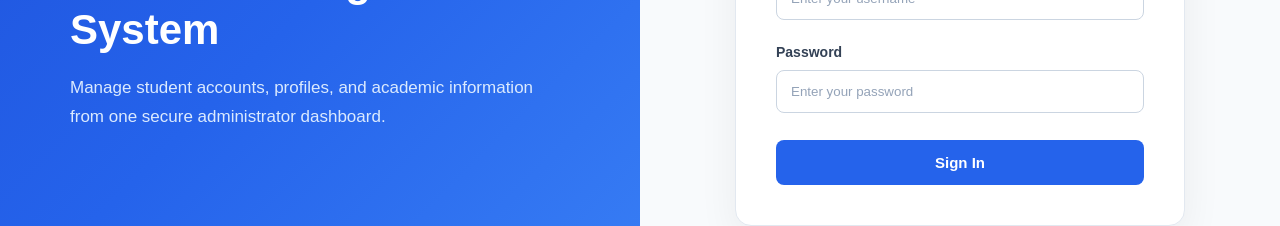
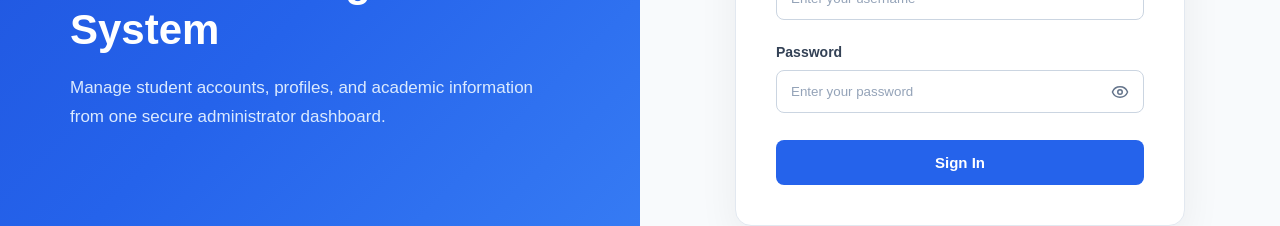
Before and after one commit to sangeerththanan-academic/student-management-system, a React (Vite) app in the folder frontend/: page /login in a window 1280 px wide. Shown: the part 404-630 px from the top of the page. Built offline with nearby package versions, Linux system fonts and the light colour scheme; no server answers.

Commit message:
feat: add password visibility toggle to login and student forms

```diff
--- a/frontend/src/components/LoginFormSection.jsx
+++ b/frontend/src/components/LoginFormSection.jsx
@@ -1,9 +1,11 @@
 import { useState } from "react";
+import { Eye, EyeOff } from "lucide-react";
 
 function LoginFormSection({ onSubmit, loading, error }) {
 
     const [username, setUsername] = useState("");
     const [password, setPassword] = useState("");
+    const [showPassword, setShowPassword] = useState(false);
 
     const handleSubmit = (event) => {
         event.preventDefault();
@@ -72,9 +74,10 @@ function LoginFormSection({ onSubmit, loading, error }) {
                             Password
                         </label>
 
+                        <div className="password-input-wrapper">
                             <input
                                 id="password"
-                            type="password"
+                                type={showPassword ? "text" : "password"}
                                 value={password}
                                 onChange={(event) =>
                                     setPassword(event.target.value)
@@ -84,6 +87,20 @@ function LoginFormSection({ onSubmit, loading, error }) {
                                 disabled={loading}
                                 required
                             />
+                            <button
+                                type="button"
+                                className="password-visibility-toggle"
+                                aria-label={showPassword ? "Hide password" : "Show password"}
+                                aria-pressed={showPassword}
+                                onClick={() => setShowPassword((visible) => !visible)}
+                                disabled={loading}
+                            >
+                                {showPassword
+                                    ? <EyeOff size={18} aria-hidden="true" />
+                                    : <Eye size={18} aria-hidden="true" />
+                                }
+                            </button>
+                        </div>
 
                     </div>
 
--- a/frontend/src/components/StudentFormModal.jsx
+++ b/frontend/src/components/StudentFormModal.jsx
@@ -1,4 +1,5 @@
 import { useEffect, useState } from "react";
+import { Eye, EyeOff } from "lucide-react";
 
 import apiRequest from "../services/api";
 
@@ -28,6 +29,7 @@ function StudentFormModal({
     const [formError, setFormError] = useState("");
     const [fieldErrors, setFieldErrors] = useState({});
     const [touched, setTouched] = useState({});
+    const [showPassword, setShowPassword] = useState(false);
 
     // Reset form when editingStudent changes or modal opens
     useEffect(() => {
@@ -56,6 +58,7 @@ function StudentFormModal({
         setFormError("");
         setFieldErrors({});
         setTouched({});
+        setShowPassword(false);
     }, [editingStudent, show]);
 
 
@@ -455,19 +458,36 @@ function StudentFormModal({
 
                 {!editingStudent && (
                     <div className="form-group">
-                        <label>
+                        <label htmlFor="sf-password">
                             Password
                         </label>
 
+                        <div className="password-input-wrapper">
                             <input
-                            type="password"
+                                id="sf-password"
+                                type={showPassword ? "text" : "password"}
                                 name="password"
                                 value={formData.password}
                                 onChange={handleInputChange}
                                 disabled={formLoading}
+                                autoComplete="new-password"
                                 minLength={8}
                                 required
                             />
+                            <button
+                                type="button"
+                                className="password-visibility-toggle"
+                                aria-label={showPassword ? "Hide password" : "Show password"}
+                                aria-pressed={showPassword}
+                                onClick={() => setShowPassword((visible) => !visible)}
+                                disabled={formLoading}
+                            >
+                                {showPassword
+                                    ? <EyeOff size={18} aria-hidden="true" />
+                                    : <Eye size={18} aria-hidden="true" />
+                                }
+                            </button>
+                        </div>
                     </div>
                 )}
 
--- a/frontend/src/styles/dashboard.css
+++ b/frontend/src/styles/dashboard.css
@@ -315,6 +315,46 @@
 
     box-shadow:
         0 0 0 3px rgba(37, 99, 235, 0.1);
+}
+
+.student-form .password-input-wrapper {
+    position: relative;
+}
+
+.student-form .password-input-wrapper input {
+    padding-right: 46px;
+}
+
+.student-form .password-visibility-toggle {
+    position: absolute;
+    top: 50%;
+    right: 8px;
+
+    display: flex;
+    align-items: center;
+    justify-content: center;
+
+    width: 32px;
+    height: 32px;
+    padding: 0;
+
+    border: 0;
+    border-radius: 6px;
+
+    background: transparent;
+    color: #64748b;
+
+    transform: translateY(-50%);
+}
+
+.student-form .password-visibility-toggle:hover:not(:disabled) {
+    background: #f1f5f9;
+    color: #1e293b;
+}
+
+.student-form .password-visibility-toggle:focus-visible {
+    outline: 2px solid #2563eb;
+    outline-offset: 1px;
 }
 
 /* ── CR-004: Inline field validation ── */
--- a/frontend/src/styles/login.css
+++ b/frontend/src/styles/login.css
@@ -234,6 +234,46 @@
         0 0 0 3px rgba(37, 99, 235, 0.12);
 }
 
+.password-input-wrapper {
+    position: relative;
+}
+
+.password-input-wrapper input {
+    padding-right: 46px;
+}
+
+.password-visibility-toggle {
+    position: absolute;
+    top: 50%;
+    right: 8px;
+
+    display: flex;
+    align-items: center;
+    justify-content: center;
+
+    width: 32px;
+    height: 32px;
+    padding: 0;
+
+    border: 0;
+    border-radius: 6px;
+
+    background: transparent;
+    color: #64748b;
+
+    transform: translateY(-50%);
+}
+
+.password-visibility-toggle:hover:not(:disabled) {
+    background: #f1f5f9;
+    color: #1e293b;
+}
+
+.password-visibility-toggle:focus-visible {
+    outline: 2px solid #2563eb;
+    outline-offset: 1px;
+}
+
 /* =========================================================
    Submit Button
    ========================================================= */
```
Lines whose indentation alone changed are shown as unchanged.
